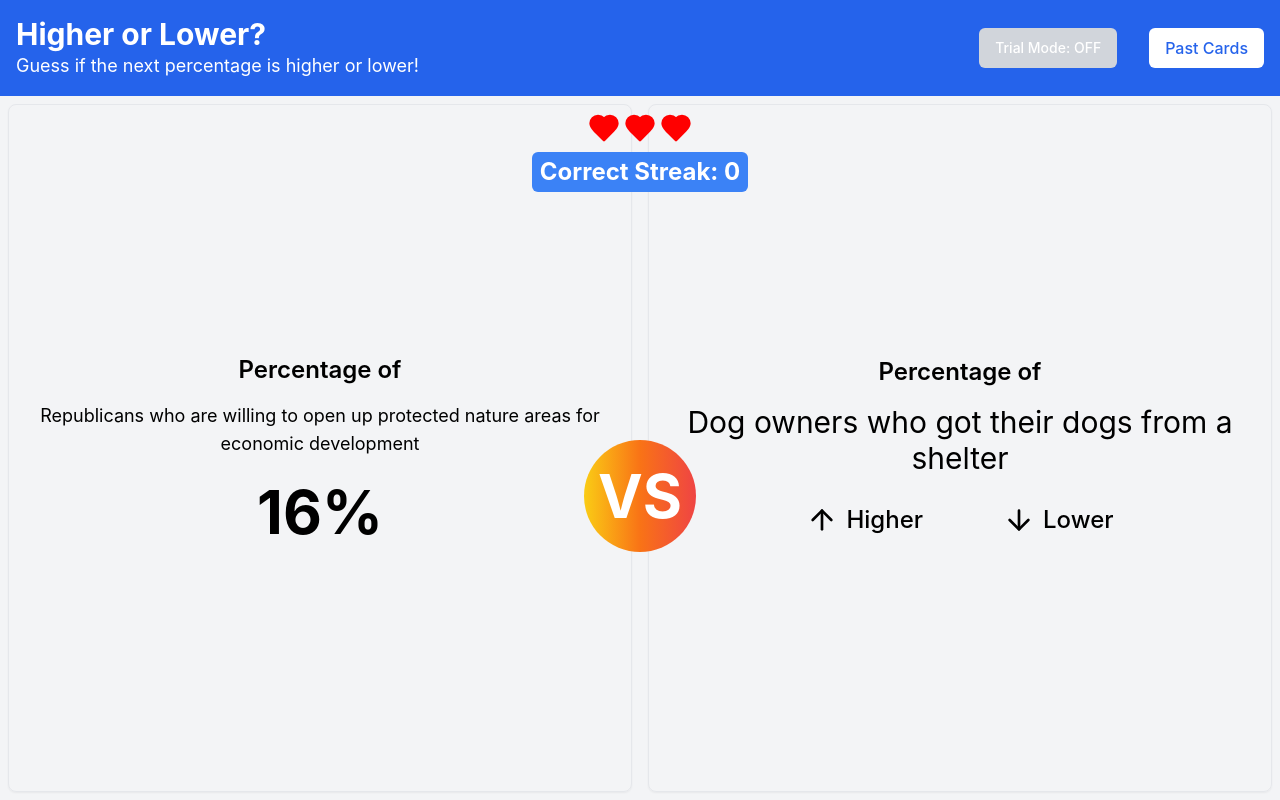
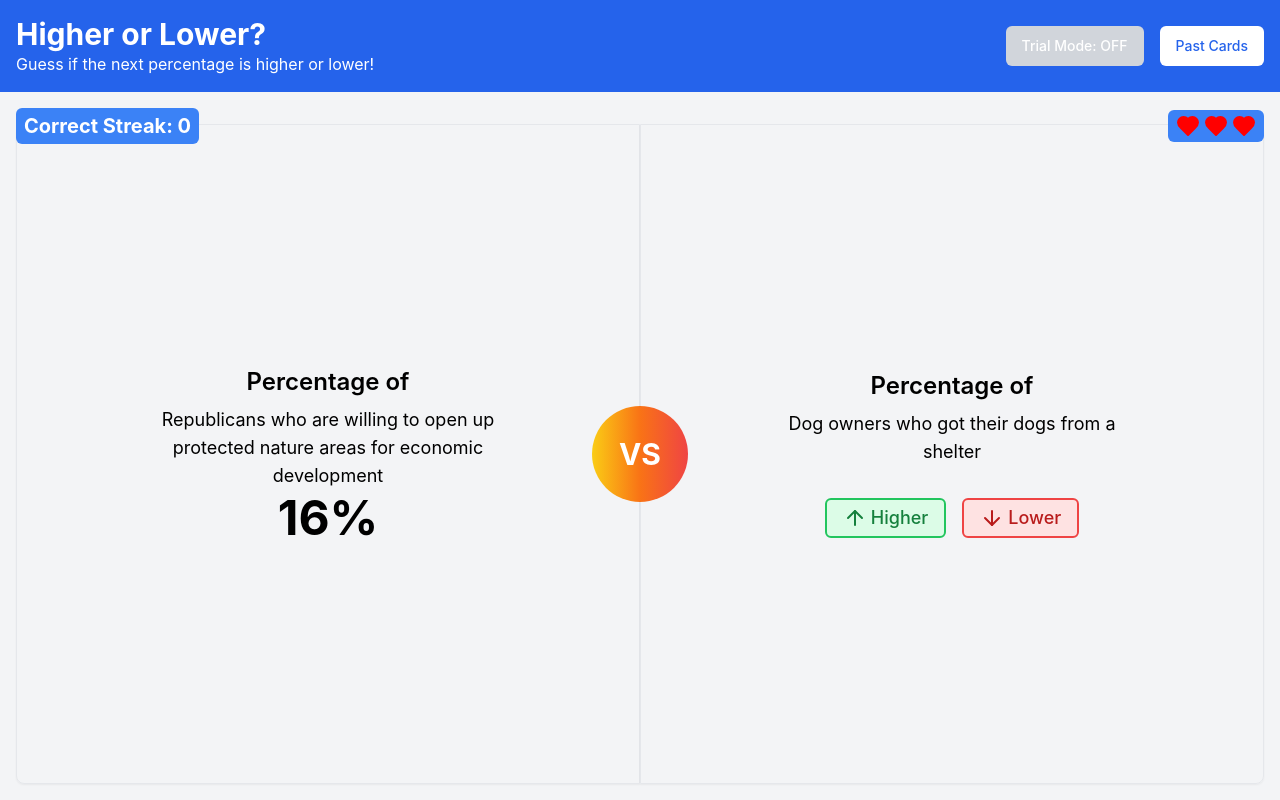
Before and after one commit to AymanMahfuz27/higher-or-lower-cms, a React (Create React App) app in the folder higher-lower-cms/: page / in a window 1280 px wide. Built offline with nearby package versions, Linux system fonts and the light colour scheme.

Commit message:
Refactor HigherLowerGame component and update question data

```diff
--- a/higher-lower-cms/src/App.js
+++ b/higher-lower-cms/src/App.js
@@ -1,7 +1,7 @@
-import React, { useState, useEffect, useRef } from 'react';
-import { Card, CardContent } from './components/ui/card';
-import { Button } from './components/ui/button';
-import { ArrowUpIcon, ArrowDownIcon, HeartIcon } from 'lucide-react';
+import React, { useState, useEffect, useRef } from "react";
+import { Card, CardContent } from "./components/ui/card";
+import { Button } from "./components/ui/button";
+import { ArrowUpIcon, ArrowDownIcon, HeartIcon } from "lucide-react";
 
 const data = {
   "Republicans who say they would be pleased if the supreme court reduced abortion rights": 43,
@@ -51,7 +51,7 @@ const data = {
   "TV-owning adults who watched Neil Armstrong set foot on the moon": 94,
   "Adults who say they have had a teacher who changed their life for the better": 94,
   "Households who are dog owners": 54,
-  "Adults in a relationship who say they are satisfied with their relationship": 94
+  "Adults in a relationship who say they are satisfied with their relationship": 94,
 };
 
 const ashwinOrderData = {
@@ -98,6 +98,11 @@ const HigherLowerGame = () => {
     resetGame();
   }, [isAshwinMode]);
 
+  const logUserAction = (action, details) => {
+    console.log("User action:", action, details);
+    // TODO: Implement API call to backend to log action
+  };
+
   const resetGame = () => {
     let newQuestions;
     if (isAshwinMode) {
@@ -121,9 +126,9 @@ const HigherLowerGame = () => {
       }
     };
 
-    document.addEventListener('mousedown', handleClickOutside);
+    document.addEventListener("mousedown", handleClickOutside);
     return () => {
-      document.removeEventListener('mousedown', handleClickOutside);
+      document.removeEventListener("mousedown", handleClickOutside);
     };
   }, []);
 
@@ -134,10 +139,20 @@ const HigherLowerGame = () => {
     const nextPercentage = questions[currentIndex + 1][1];
 
     const isCorrect =
-      (guess === 'higher' && nextPercentage > currentPercentage) ||
-      (guess === 'lower' && nextPercentage < currentPercentage);
+      (guess === "higher" && nextPercentage > currentPercentage) ||
+      (guess === "lower" && nextPercentage < currentPercentage);
 
-    setAnswerStatus(isCorrect ? 'correct' : 'incorrect');
+    setAnswerStatus(isCorrect ? "correct" : "incorrect");
+
+    // Log the user's guess
+    logUserAction("guess", {
+      guess,
+      isCorrect,
+      currentQuestion: questions[currentIndex][0],
+      nextQuestion: questions[currentIndex + 1][0],
+      currentPercentage,
+      nextPercentage,
+    });
 
     if (isCorrect) {
       setScore((prevScore) => prevScore + 1);
@@ -146,6 +161,7 @@ const HigherLowerGame = () => {
         const newLives = prevLives - 1;
         if (newLives <= 0) {
           setGameOver(true);
+          logUserAction("gameOver", { finalScore: score });
         }
         return newLives;
       });
@@ -172,11 +188,11 @@ const HigherLowerGame = () => {
   if (gameOver) {
     let message;
     if (score < 5) {
-      message = 'Better luck next time!';
+      message = "Better luck next time!";
     } else if (score < 10) {
-      message = 'Good job!';
+      message = "Good job!";
     } else {
-      message = 'Excellent work!';
+      message = "Excellent work!";
     }
 
     return (
@@ -221,8 +237,8 @@ const HigherLowerGame = () => {
         <HeartIcon
           key={i}
           className="h-6 w-6 sm:h-8 sm:w-8"
-          stroke={i < lives ? 'red' : 'gray'}
-          fill={i < lives ? 'red' : 'none'}
+          stroke={i < lives ? "red" : "gray"}
+          fill={i < lives ? "red" : "none"}
         />
       ))}
     </div>
@@ -230,28 +246,26 @@ const HigherLowerGame = () => {
 
   return (
     <div className="flex flex-col min-h-screen bg-gray-100">
-      <header className="bg-blue-600 text-white p-4 relative">
+      <header className="bg-blue-600 text-white p-4">
         <div className="container mx-auto flex flex-col sm:flex-row justify-between items-center">
           <div className="mb-4 sm:mb-0 text-center sm:text-left">
             <h1 className="text-2xl sm:text-3xl font-bold">Higher or Lower?</h1>
-            <p className="text-sm sm:text-lg">
+            <p className="text-sm sm:text-base">
               Guess if the next percentage is higher or lower!
             </p>
           </div>
-          <div className="flex items-center">
-            <div className="flex items-center mr-4">
+          <div className="flex items-center space-x-2">
             <Button
               onClick={toggleAshwinMode}
-                className={`mr-4 ${
-                  isAshwinMode ? 'bg-green-500' : 'bg-gray-300'
-                } text-white`}
+              className={`mr-2 ${
+                isAshwinMode ? "bg-green-500" : "bg-gray-300"
+              } text-white text-xs sm:text-sm`}
             >
-                {isAshwinMode ? 'Trial Mode: ON' : 'Trial Mode: OFF'}
+              {isAshwinMode ? "Trial Mode: ON" : "Trial Mode: OFF"}
             </Button>
-            </div>
             <Button
               onClick={() => setShowPastQuestions(!showPastQuestions)}
-              className="bg-white text-blue-600 text-sm sm:text-base"
+              className="bg-white text-blue-600 text-xs sm:text-sm"
             >
               Past Cards
             </Button>
@@ -261,7 +275,7 @@ const HigherLowerGame = () => {
         {showPastQuestions && (
           <div
             ref={menuRef}
-            className="absolute right-4 top-full mt-2 bg-white text-black p-4 rounded-md shadow-lg max-h-60 sm:max-h-96 overflow-y-auto w-64 sm:w-80"
+            className="absolute right-4 top-full mt-2 bg-white text-black p-4 rounded-md shadow-lg max-h-60 sm:max-h-96 overflow-y-auto w-64 sm:w-80 z-10"
           >
             <h3 className="font-bold mb-2">Past Cards:</h3>
             {questions.slice(0, currentIndex).map((question, index) => (
@@ -274,65 +288,78 @@ const HigherLowerGame = () => {
         )}
       </header>
 
-      <div className="flex-1 flex flex-col sm:flex-row relative">
-        <Card className="flex-1 flex items-center justify-center m-2">
-          <CardContent className="text-center p-4 sm:p-6">
-            <h3 className="text-xl sm:text-2xl font-semibold mb-2 sm:mb-4">
+      <div className="flex-1 flex flex-col sm:flex-row relative p-2 sm:p-4">
+        {/* Score and Lives */}
+        <div className="absolute top-0 left-0 right-0 flex justify-between items-center p-2 sm:p-4 z-10">
+          <div className="bg-blue-500 text-white rounded-md px-2 py-1 text-sm sm:text-xl font-bold">
+            Correct Streak: {score}
+          </div>
+          <div className="flex space-x-1 bg-blue-500 text-white rounded-md px-2 py-1 text-sm sm:text-xl font-bold">
+            {[...Array(3)].map((_, i) => (
+              <HeartIcon
+                key={i}
+                className="h-5 w-5 sm:h-6 sm:w-6"
+                stroke={i < lives ? "red" : "gray"}
+                fill={i < lives ? "red" : "none"}
+              />
+            ))}
+          </div>
+        </div>
+
+        {/* Cards and VS icon */}
+        <div className="flex-1 flex flex-col sm:flex-row items-stretch justify-center mt-4 relative">
+          <Card className="flex-1 flex items-center justify-center rounded-r-none">
+            <CardContent className="text-center p-2 sm:p-4 w-full min-w-[300px] max-w-sm mx-auto">
+              {" "}
+              <h3 className="text-lg sm:text-xl lg:text-2xl font-semibold mb-1 sm:mb-2">
                 Percentage of
               </h3>
-            <p
-              className={`${
-                currentQuestion[0].length > 50 ? 'text-sm sm:text-lg' : 'text-lg sm:text-3xl'
-              } mb-4 sm:mb-6`}
-            >
+              <p className="text-sm sm:text-base lg:text-lg mb-1 sm:mb-2 h-16 sm:h-20 overflow-y-auto">
                 {currentQuestion[0]}
               </p>
-            <p className="text-4xl sm:text-6xl font-bold">
+              <p className="text-3xl sm:text-4xl lg:text-5xl font-bold">
                 {currentQuestion[1]}%
               </p>
             </CardContent>
           </Card>
 
           <Card
-          className={`flex-1 flex items-center justify-center m-2 ${
+            className={`flex-1 flex items-center justify-center rounded-l-none ${
               answerStatus
-              ? answerStatus === 'correct'
-                ? 'bg-green-100'
-                : 'bg-red-100'
-              : ''
+                ? answerStatus === "correct"
+                  ? "bg-green-100"
+                  : "bg-red-100"
+                : ""
             }`}
           >
-          <CardContent className="text-center p-4 sm:p-6">
-            <h3 className="text-xl sm:text-2xl font-semibold mb-2 sm:mb-4">
+            <CardContent className="text-center p-2 sm:p-4 w-full min-w-[300px] max-w-sm mx-auto">
+              {" "}
+              <h3 className="text-lg sm:text-xl lg:text-2xl font-semibold mb-1 sm:mb-2">
                 Percentage of
               </h3>
-            <p
-              className={`${
-                nextQuestion[0].length > 50 ? 'text-sm sm:text-lg' : 'text-lg sm:text-3xl'
-              } mb-4 sm:mb-6`}
-            >
+              <p className="text-sm sm:text-base lg:text-lg mb-1 sm:mb-2 h-16 sm:h-20 overflow-y-auto">
                 {nextQuestion[0]}
               </p>
               {showAnswer ? (
-              <p className="text-4xl sm:text-6xl font-bold">
+                <p className="text-3xl sm:text-4xl lg:text-5xl font-bold">
                   {nextQuestion[1]}%
                 </p>
               ) : (
-              <div className="flex justify-center space-x-2 sm:space-x-4">
+                <div className="flex justify-center space-x-4">
                   <Button
-                  onClick={() => handleGuess('higher')}
+                    onClick={() => handleGuess("higher")}
                     disabled={showAnswer}
-                  className="text-lg sm:text-2xl py-2 px-4 sm:py-4 sm:px-8"
+                    className="text-sm sm:text-base lg:text-lg py-2 px-4 border-2 border-green-500 bg-green-100 hover:bg-green-200 text-green-700"
                   >
-                  <ArrowUpIcon className="mr-1 sm:mr-2 h-6 w-6 sm:h-8 sm:w-8" />
+                    <ArrowUpIcon className="mr-1 h-4 w-4 sm:h-5 sm:w-5 lg:h-6 lg:w-6" />
                     Higher
                   </Button>
                   <Button
-                  onClick={() => handleGuess('lower')}
+                    onClick={() => handleGuess("lower")}
                     disabled={showAnswer}
-                  className="text-lg sm:text-2xl py-2 px-4 sm:py-4 sm:px-8"
+                    className="text-sm sm:text-base lg:text-lg py-2 px-4 border-2 border-red-500 bg-red-100 hover:bg-red-200 text-red-700"
                   >
-                  <ArrowDownIcon className="mr-1 sm:mr-2 h-6 w-6 sm:h-8 sm:w-8" />
+                    <ArrowDownIcon className="mr-1 h-4 w-4 sm:h-5 sm:w-5 lg:h-6 lg:w-6" />
                     Lower
                   </Button>
                 </div>
@@ -340,24 +367,15 @@ const HigherLowerGame = () => {
             </CardContent>
           </Card>
 
-        {/* Overlayed content */}
-        <div className="absolute inset-0 flex flex-col items-center justify-between pointer-events-none">
-  <div className="mt-4 flex flex-col items-center space-y-2">
-    {/* Lives with hearts */}
-    {renderLives()}
-    {/* Score with background */}
-    <div className="bg-blue-500 text-white rounded-md px-2 py-1 text-xl sm:text-2xl font-bold">
-      Correct Streak: {score}
-    </div>
-  </div>
-  <div className="flex-1 flex items-center justify-center mt-4 mb-4">
-    {/* VS icon with background */}
-    <div className="flex items-center justify-center rounded-full bg-gradient-to-r from-yellow-400 via-orange-500 to-red-500 text-white h-20 w-20 sm:h-28 sm:w-28">
-      <span className="text-4xl sm:text-6xl font-bold">VS</span>
+          {/* VS icon overlay */}
+          <div className="absolute inset-0 flex items-center justify-center pointer-events-none">
+            <div className="flex items-center justify-center rounded-full bg-gradient-to-r from-yellow-400 via-orange-500 to-red-500 text-white h-16 w-16 sm:h-20 sm:w-20 lg:h-24 lg:w-24">
+              <span className="text-xl sm:text-2xl lg:text-3xl font-bold">
+                VS
+              </span>
             </div>
           </div>
         </div>
-
       </div>
     </div>
   );
```
Lines whose indentation alone changed are shown as unchanged.
